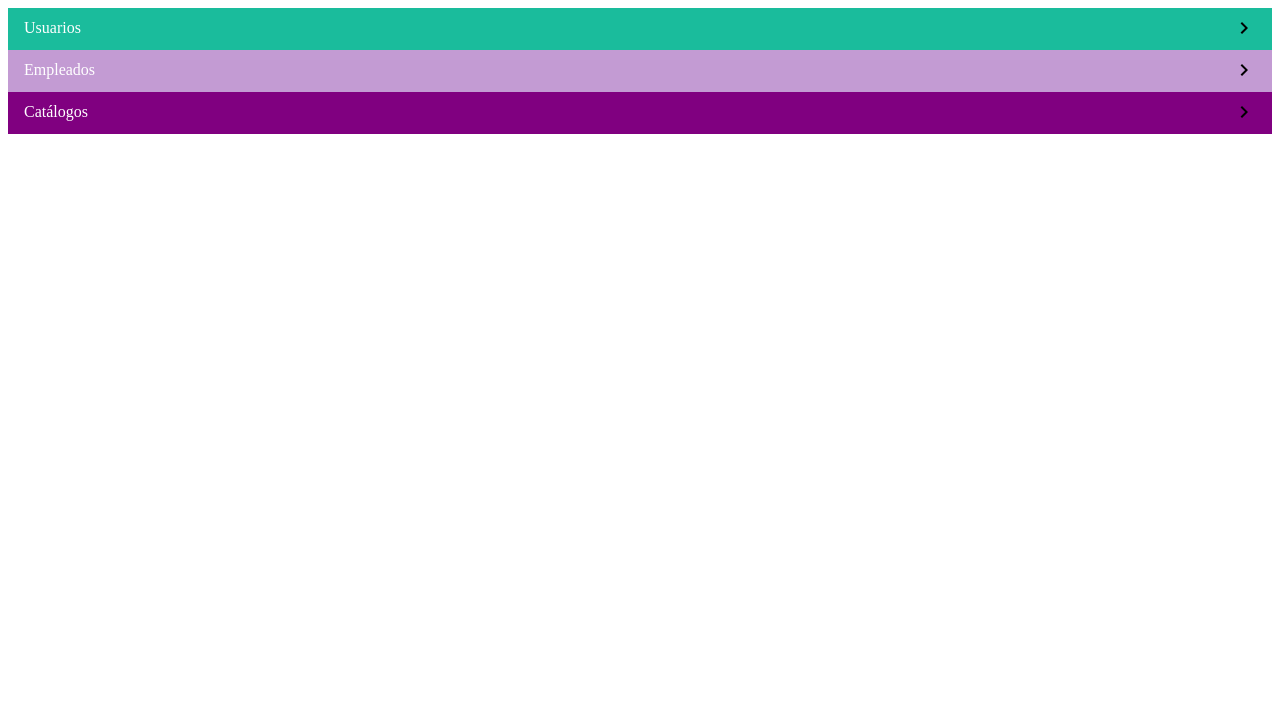
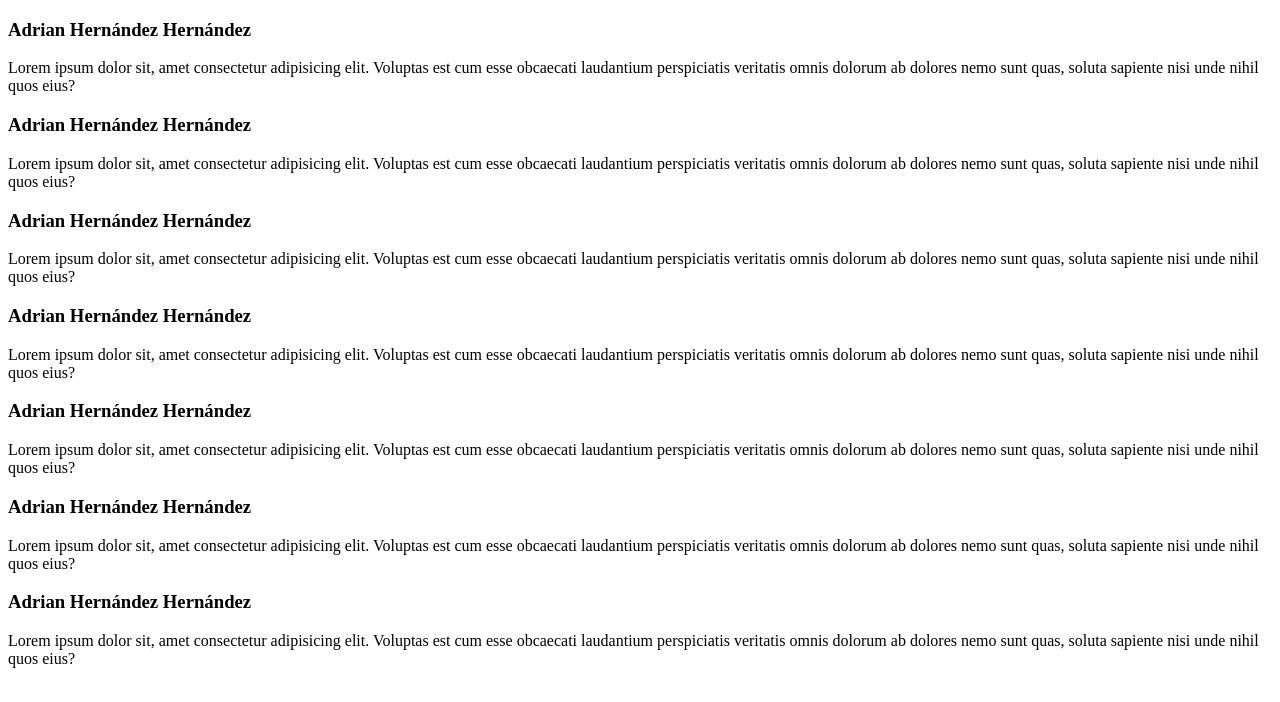
Before and after one commit to adrian1426/styledComponent-css, a React (Create React App) app in the folder animaciones-transiciones/animaciones-transiciones/: page / in a window 1280 px wide. Shown: the top 702 px of the page. Built offline with nearby package versions, Linux system fonts and the light colour scheme.

Commit message:
React reveal dependencia

```diff
--- a/animaciones-transiciones/animaciones-transiciones/package.json
+++ b/animaciones-transiciones/animaciones-transiciones/package.json
@@ -8,6 +8,7 @@
     "@testing-library/user-event": "^7.2.1",
     "react": "^16.13.1",
     "react-dom": "^16.13.1",
+    "react-reveal": "^1.2.2",
     "react-scripts": "3.4.3"
   },
   "scripts": {
--- /dev/null
+++ b/animaciones-transiciones/animaciones-transiciones/src/ReactReveal/App.js
@@ -0,0 +1,54 @@
+import React from 'react';
+import Zoom from 'react-reveal/Zoom';
+
+const App = () => {
+  return (
+    <div>
+      <section>
+        <h3>Adrian Hernández Hernández</h3>
+
+        <p>Lorem ipsum dolor sit, amet consectetur adipisicing elit. Voluptas est cum esse obcaecati laudantium perspiciatis veritatis omnis dolorum ab dolores nemo sunt quas, soluta sapiente nisi unde nihil quos eius?</p>
+      </section>
+
+      <section>
+        <h3>Adrian Hernández Hernández</h3>
+
+        <p>Lorem ipsum dolor sit, amet consectetur adipisicing elit. Voluptas est cum esse obcaecati laudantium perspiciatis veritatis omnis dolorum ab dolores nemo sunt quas, soluta sapiente nisi unde nihil quos eius?</p>
+      </section>
+
+      <section>
+        <h3>Adrian Hernández Hernández</h3>
+
+        <p>Lorem ipsum dolor sit, amet consectetur adipisicing elit. Voluptas est cum esse obcaecati laudantium perspiciatis veritatis omnis dolorum ab dolores nemo sunt quas, soluta sapiente nisi unde nihil quos eius?</p>
+      </section>
+
+      <section>
+        <h3>Adrian Hernández Hernández</h3>
+
+        <p>Lorem ipsum dolor sit, amet consectetur adipisicing elit. Voluptas est cum esse obcaecati laudantium perspiciatis veritatis omnis dolorum ab dolores nemo sunt quas, soluta sapiente nisi unde nihil quos eius?</p>
+      </section>
+
+      <section>
+        <h3>Adrian Hernández Hernández</h3>
+
+        <p>Lorem ipsum dolor sit, amet consectetur adipisicing elit. Voluptas est cum esse obcaecati laudantium perspiciatis veritatis omnis dolorum ab dolores nemo sunt quas, soluta sapiente nisi unde nihil quos eius?</p>
+      </section>
+
+      <section>
+        <h3>Adrian Hernández Hernández</h3>
+
+        <p>Lorem ipsum dolor sit, amet consectetur adipisicing elit. Voluptas est cum esse obcaecati laudantium perspiciatis veritatis omnis dolorum ab dolores nemo sunt quas, soluta sapiente nisi unde nihil quos eius?</p>
+      </section>
+
+      <Zoom>
+        <section>
+          <h3>Adrian Hernández Hernández</h3>
+
+          <p>Lorem ipsum dolor sit, amet consectetur adipisicing elit. Voluptas est cum esse obcaecati laudantium perspiciatis veritatis omnis dolorum ab dolores nemo sunt quas, soluta sapiente nisi unde nihil quos eius?</p>
+        </section>
+      </Zoom>
+    </div>
+  );
+};
+
+export default App;
--- a/animaciones-transiciones/animaciones-transiciones/src/index.js
+++ b/animaciones-transiciones/animaciones-transiciones/src/index.js
@@ -1,6 +1,6 @@
 import React from 'react';
 import ReactDOM from 'react-dom';
-import App from './Acordeon/App';
+import App from './ReactReveal/App';
 
 ReactDOM.render(
   <React.StrictMode>
```
Also changed, not shown: 1 other file (tests, documents, lock files or other folders).
